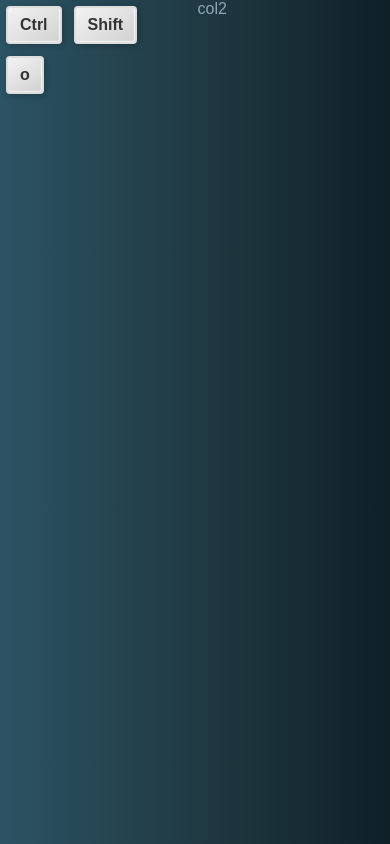
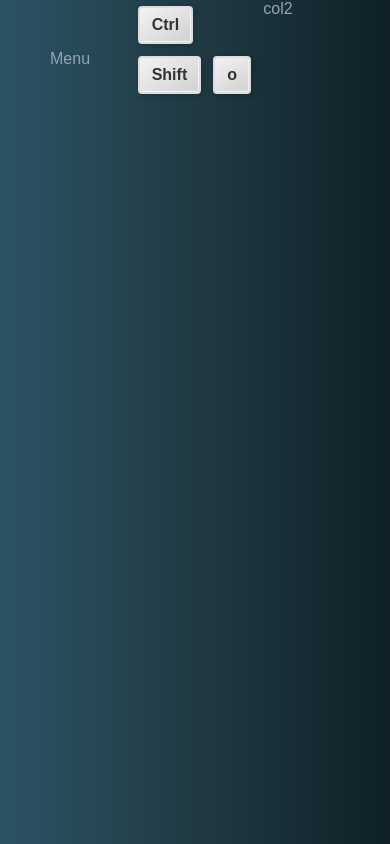
Before and after one commit to adrihle/portfolio, a Next.js app: page / in a window 390 px wide. Built offline with nearby package versions, Linux system fonts and the light colour scheme.

Commit message:
feat: added basic infra setup

```diff
--- a/src/app/layout.tsx
+++ b/src/app/layout.tsx
@@ -1,7 +1,8 @@
 import type { Metadata } from "next";
 import { Geist, Geist_Mono } from "next/font/google";
 import '@/styles/global.css';
-import { Layout } from "@/containers";
+import { Grid } from "@/components";
+import { Content, Menu } from "@/containers";
 
 const geistSans = Geist({
   variable: "--font-geist-sans",
@@ -22,9 +23,16 @@ export default function RootLayout({ children }: Readonly<{ children: React.Reac
   return (
     <html lang="en">
       <body className={`${geistSans.variable} ${geistMono.variable}`}>
-        <Layout>
-          {children}
-        </Layout>
+        <Grid>
+          <Grid.Item span={4}>
+            <Menu />
+          </Grid.Item>
+          <Grid.Item span={8}>
+            <Content>
+              {children}
+            </Content>
+          </Grid.Item>
+        </Grid>
       </body>
     </html>
   );
--- /dev/null
+++ b/src/containers/content/index.tsx
@@ -0,0 +1,13 @@
+import { DetailedHTMLProps, HTMLAttributes } from "react";
+
+type Div = DetailedHTMLProps<HTMLAttributes<HTMLDivElement>, HTMLDivElement>;
+
+const Content = ({ children, ...props }: Div) => {
+  return (
+    <div {...props}>
+      {children}
+    </div>
+  );
+};
+
+export { Content };
--- a/src/containers/index.ts
+++ b/src/containers/index.ts
@@ -1,2 +1,3 @@
-export { default as Layout } from './layout';
 export { default as Playground } from './playground';
+export { Content } from './content';
+export { Menu } from './menu';
--- a/src/containers/layout/index.tsx
+++ /dev/null
@@ -1,15 +0,0 @@
-import classes from './style.module.css';
-
-type LayoutProps = {
-  children: React.ReactNode;
-};
-
-const Layout = ({ children }: LayoutProps) => {
-  return (
-    <div className={classes.container}>
-      {children}
-    </div>
-  );
-};
-
-export default Layout;
--- a/src/containers/layout/style.module.css
+++ /dev/null
@@ -1,14 +0,0 @@
-.container {
-  display: flex;
-  flex-direction: column;
-  height: 100vh;
-}
-
-.scrollable {
-  overflow-y: scroll;
-  max-height: 100vh;
-}
-
-.scrollable::-webkit-scrollbar {
-  display: none;
-}
--- /dev/null
+++ b/src/containers/menu/index.tsx
@@ -0,0 +1,9 @@
+import styles from './style.module.css';
+
+const Menu = () => {
+  return (
+    <div className={styles.container}>Menu</div>
+  );
+};
+
+export { Menu };
--- /dev/null
+++ b/src/containers/menu/style.module.css
@@ -0,0 +1,9 @@
+.container {
+  padding: 10px;
+}
+
+@media (max-width: 600px) {
+  .container {
+    padding: 50px;
+  }
+}
--- a/src/containers/playground/index.tsx
+++ b/src/containers/playground/index.tsx
@@ -1,4 +1,4 @@
-import { Grid, Key } from "@/components";
+import { Grid, Key } from '@/components';
 
 const Playground = () => {
   return (
```
Also changed, not shown: src/containers/content/style.module.css (added).
